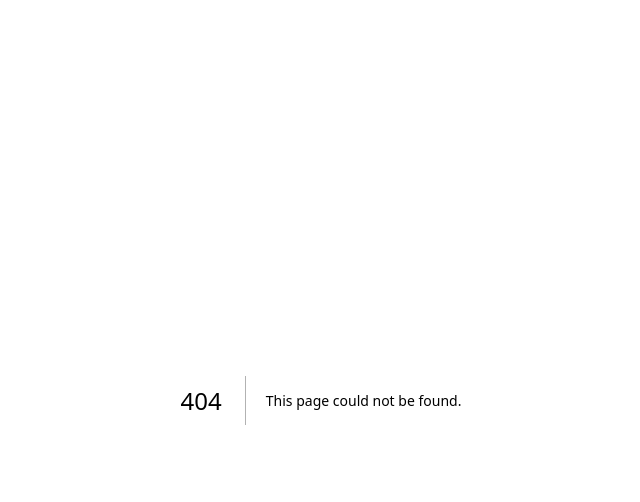
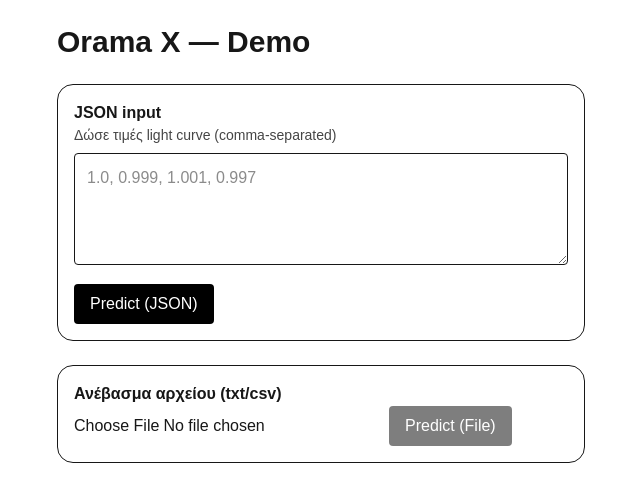
Before and after one commit to niksilv/oramax-landing, a Next.js app: page /demo in a window 1280 px wide. Before the commit this address had no page. Shown: the top 502 px of the page, without its empty margins (319-959 px from the left). Built offline with nearby package versions, Linux system fonts and the light colour scheme.

Commit message:
feat: add /demo page and link on home

```diff
--- /dev/null
+++ b/src/app/demo/page.tsx
@@ -0,0 +1,77 @@
+'use client';
+import { useState } from 'react';
+
+export default function Demo() {
+  const [raw, setRaw] = useState('');
+  const [file, setFile] = useState<File | null>(null);
+  const [prob, setProb] = useState<number | null>(null);
+  const [err, setErr] = useState<string | null>(null);
+  const [loading, setLoading] = useState(false);
+
+  async function predictJson() {
+    setLoading(true); setErr(null); setProb(null);
+    try {
+      const values = raw.split(',').map(s => Number(s.trim())).filter(n => !Number.isNaN(n));
+      const res = await fetch('https://app.oramax.space/predict', {
+        method: 'POST',
+        headers: {'Content-Type':'application/json'},
+        body: JSON.stringify({ lightcurve: values })
+      });
+      const data = await res.json();
+      setProb(data.planet_prob ?? null);
+    } catch (e:any) { setErr(e?.message ?? 'Request failed'); }
+    finally { setLoading(false); }
+  }
+
+  async function predictFile() {
+    if (!file) return;
+    setLoading(true); setErr(null); setProb(null);
+    try {
+      const fd = new FormData();
+      fd.append('file', file);
+      const res = await fetch('https://app.oramax.space/predict-file', { method: 'POST', body: fd });
+      const data = await res.json();
+      setProb(data.planet_prob ?? null);
+    } catch (e:any) { setErr(e?.message ?? 'Upload failed'); }
+    finally { setLoading(false); }
+  }
+
+  return (
+    <main className="max-w-xl mx-auto p-6 space-y-6">
+      <h1 className="text-3xl font-bold">Orama X — Demo</h1>
+
+      <section className="p-4 rounded-2xl border">
+        <h2 className="font-semibold">JSON input</h2>
+        <p className="text-sm opacity-80">Δώσε τιμές light curve (comma-separated)</p>
+        <textarea
+          className="w-full h-28 mt-2 p-3 border rounded"
+          placeholder="1.0, 0.999, 1.001, 0.997"
+          value={raw}
+          onChange={e => setRaw(e.target.value)}
+        />
+        <button
+          onClick={predictJson}
+          disabled={loading}
+          className="mt-3 px-4 py-2 rounded bg-black text-white disabled:opacity-50"
+        >
+          {loading ? 'Υπολογισμός…' : 'Predict (JSON)'}
+        </button>
+      </section>
+
+      <section className="p-4 rounded-2xl border">
+        <h2 className="font-semibold">Ανέβασμα αρχείου (txt/csv)</h2>
+        <input type="file" accept=".txt,.csv" onChange={e => setFile(e.target.files?.[0] ?? null)} className="mt-2" />
+        <button
+          onClick={predictFile}
+          disabled={loading || !file}
+          className="ml-3 px-4 py-2 rounded bg-black text-white disabled:opacity-50"
+        >
+          {loading ? 'Ανέβασμα…' : 'Predict (File)'}
+        </button>
+      </section>
+
+      {prob !== null && <div className="text-lg">Planet probability: <b>{(prob*100).toFixed(2)}%</b></div>}
+      {err && <div className="text-red-600">Σφάλμα: {err}</div>}
+    </main>
+  );
+}
--- a/src/app/page.tsx
+++ b/src/app/page.tsx
@@ -1,4 +1,5 @@
 import Image from "next/image";
+import Link from "next/link";
 
 export default function Home() {
   return (
@@ -11,7 +12,7 @@ export default function Home() {
           width={180}
           height={38}
           priority
-        />
+          />
         <ol className="font-mono list-inside list-decimal text-sm/6 text-center sm:text-left">
           <li className="mb-2 tracking-[-.01em]">
             Get started by editing{" "}
@@ -41,6 +42,7 @@ export default function Home() {
             />
             Deploy now
           </a>
+
           <a
             className="rounded-full border border-solid border-black/[.08] dark:border-white/[.145] transition-colors flex items-center justify-center hover:bg-[#f2f2f2] dark:hover:bg-[#1a1a1a] hover:border-transparent font-medium text-sm sm:text-base h-10 sm:h-12 px-4 sm:px-5 w-full sm:w-auto md:w-[158px]"
             href="https://nextjs.org/docs?utm_source=create-next-app&utm_medium=appdir-template-tw&utm_campaign=create-next-app"
@@ -49,8 +51,17 @@ export default function Home() {
           >
             Read our docs
           </a>
+
+          {/* ΝΕΟ: Κουμπί προς το /demo που μιλάει με την API */}
+          <Link
+            href="/demo"
+            className="rounded-full border border-solid border-black/[.08] dark:border-white/[.145] transition-colors flex items-center justify-center bg-black text-white hover:bg-[#383838] dark:hover:bg-[#ccc] font-medium text-sm sm:text-base h-10 sm:h-12 px-4 sm:px-5 w-full sm:w-auto"
+          >
+            Demo: Predict
+          </Link>
         </div>
       </main>
+
       <footer className="row-start-3 flex gap-[24px] flex-wrap items-center justify-center">
         <a
           className="flex items-center gap-2 hover:underline hover:underline-offset-4"
@@ -58,13 +69,7 @@ export default function Home() {
           target="_blank"
           rel="noopener noreferrer"
         >
-          <Image
-            aria-hidden
-            src="/file.svg"
-            alt="File icon"
-            width={16}
-            height={16}
-          />
+          <Image aria-hidden src="/file.svg" alt="File icon" width={16} height={16} />
           Learn
         </a>
         <a
@@ -73,13 +78,7 @@ export default function Home() {
           target="_blank"
           rel="noopener noreferrer"
         >
-          <Image
-            aria-hidden
-            src="/window.svg"
-            alt="Window icon"
-            width={16}
-            height={16}
-          />
+          <Image aria-hidden src="/window.svg" alt="Window icon" width={16} height={16} />
           Examples
         </a>
         <a
@@ -88,13 +87,7 @@ export default function Home() {
           target="_blank"
           rel="noopener noreferrer"
         >
-          <Image
-            aria-hidden
-            src="/globe.svg"
-            alt="Globe icon"
-            width={16}
-            height={16}
-          />
+          <Image aria-hidden src="/globe.svg" alt="Globe icon" width={16} height={16} />
           Go to nextjs.org →
         </a>
       </footer>
```
